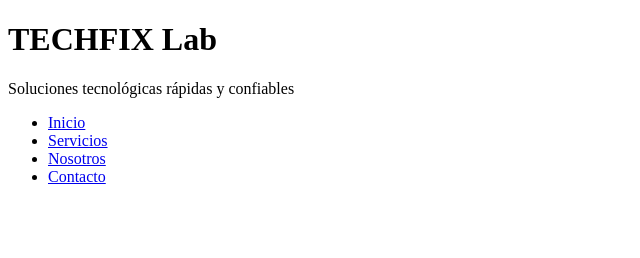
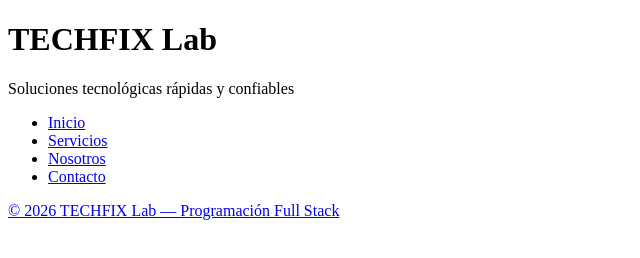
Before and after one commit to joaquinkmb/actividad5, a plain HTML site: page index.html in a window 1280 px wide. Shown: the whole page, without its empty margins (0-640 px from the left). Drawn offline with Linux system fonts and the light colour scheme.

Commit message:
Agrego footer

```diff
--- a/index.html
+++ b/index.html
@@ -20,10 +20,10 @@
                 <li><a href="#">Contacto</li>
             </ul>
         </nav>
-
     <!-- Sección: Equipo / Sobre nosotros (Colaborador 1) -->
     <!-- Sección: Proyectos / Servicios (Colaborador 2) -->
     <!-- Pie de página (todos acuerdan quién lo hace) -->
+        <footer><footer>© 2026 TECHFIX Lab — Programación Full Stack</footer>
 
 
 
```
